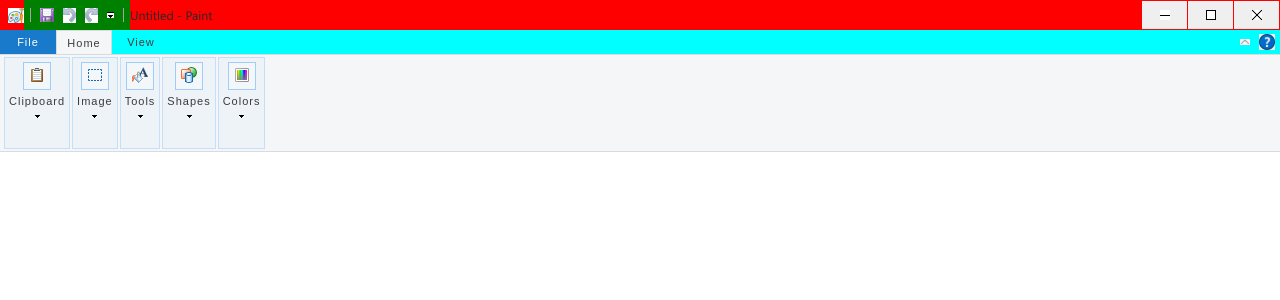
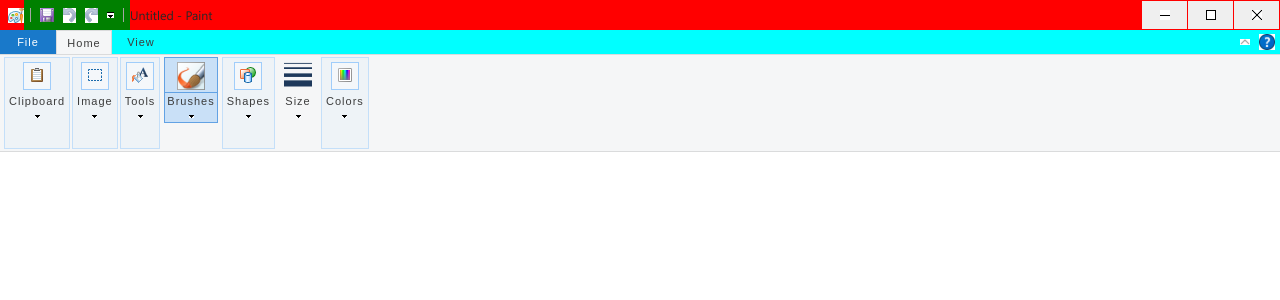
Before and after one commit to AverageUser4/ms-paint-remake, a React (Create React App) app: page / in a window 1280 px wide. Shown: the top 300 px of the page. Built offline with nearby package versions, Linux system fonts and the light colour scheme.

Commit message:
added ribbon items

```diff
--- a/src/components/Ribbon/Ribbon.js
+++ b/src/components/Ribbon/Ribbon.js
@@ -6,6 +6,8 @@
 import tools from '../../assets/Ribbon/tools.png';
 import shapes from '../../assets/Ribbon/shapes.png';
 import colors from '../../assets/Ribbon/colors.png';
+import RibbonBrushes from "../RibbonBrushes/RibbonBrushes";
+import RibbonSize from "../RibbonSize/RibbonSize";
 
 function Ribbon() {
   return (
@@ -13,7 +15,9 @@
       <RibbonItem icon={clipboard} name="Clipboard"/>
       <RibbonItem icon={image} name="Image"/>
       <RibbonItem icon={tools} name="Tools"/>
+      <RibbonBrushes/>
       <RibbonItem icon={shapes} name="Shapes"/>
+      <RibbonSize/>
       <RibbonItem icon={colors} name="Colors"/>
     </div>
   );
--- a/src/components/Ribbon/Ribbon.module.css
+++ b/src/components/Ribbon/Ribbon.module.css
@@ -1,6 +1,6 @@
 .container {
   display: flex;
-  align-items: center;
+  align-items: flex-start;
   gap: 2px;
 
   height: 92px;
--- /dev/null
+++ b/src/components/RibbonBrushes/RibbonBrushes.js
@@ -0,0 +1,24 @@
+
+import React from "react";
+import css from './RibbonBrushes.module.css';
+import triangleDown from '../../assets/global/triangle-down.png';
+import brush from '../../assets/Ribbon/brush.png';
+
+function RibbonBrushes() {
+  return (
+    <button className={`${css['container']} ${css['container--active']}`}>
+
+      <div className={css['top']}>
+        <img className={css['image']} src={brush}/>
+      </div>
+
+      <div className={css['bottom']}>
+        <span className="text text--1">Brushes</span>
+        <img className={css['triangle']} src={triangleDown}/>
+      </div>
+
+    </button>
+  );
+}
+
+export default RibbonBrushes;
--- /dev/null
+++ b/src/components/RibbonBrushes/RibbonBrushes.module.css
@@ -0,0 +1,51 @@
+
+.container {
+  display: flex;
+  flex-direction: column;
+  align-items: center;
+
+  padding: 4px 0;
+  margin: 0 2px;
+
+  background-color: transparent;
+  border: 1px solid transparent;
+}
+.container:hover {
+  background-color: var(--selected-light);
+  border: 1px solid var(--selected-light-line);
+}
+.container--active {
+  background-color: var(--selected-dark);
+  border: 1px solid var(--selected-dark-line);
+}
+
+.top {
+  display: flex;
+  justify-content: center;
+
+  padding-bottom: 2px;
+  width: 100%;
+  margin-bottom: 3px;
+
+  border-bottom: 1px solid transparent;
+}
+.container--active .top {
+  border-bottom: 1px solid var(--selected-dark-line);
+}
+
+.image {
+  display: block;
+  width: 28px;
+  height: 28px;
+}
+
+.bottom {
+  display: grid;
+  justify-items: center;
+  padding: 0 2px;
+}
+
+.triangle {
+  display: block;
+  margin-top: 8px;
+}
--- /dev/null
+++ b/src/components/RibbonSize/RibbonSize.js
@@ -0,0 +1,20 @@
+
+import React from "react";
+import css from './RibbonSize.module.css';
+import triangleDown from '../../assets/global/triangle-down.png';
+import size from '../../assets/Ribbon/size.png';
+
+function RibbonSize() {
+  return (
+    <button className={`${css['container']} ${css['container--active']}`}>
+
+      <img className={css['image']} src={size}/>
+
+      <span className="text text--1">Size</span>
+      <img className={css['triangle']} src={triangleDown}/>
+
+    </button>
+  );
+}
+
+export default RibbonSize;
--- /dev/null
+++ b/src/components/RibbonSize/RibbonSize.module.css
@@ -0,0 +1,28 @@
+
+.container {
+  display: flex;
+  flex-direction: column;
+  align-items: center;
+
+  padding: 4px;
+  margin: 0 2px;
+
+  background-color: transparent;
+  border: 1px solid transparent;
+}
+.container:hover {
+  background-color: var(--selected-light);
+  border: 1px solid var(--selected-light-line);
+}
+
+.image {
+  display: block;
+  width: 28px;
+  height: 28px;
+  margin-bottom: 6px;
+}
+
+.triangle {
+  display: block;
+  margin-top: 8px;
+}
```
Also changed, not shown: src/assets/Ribbon/brush.png (added).
